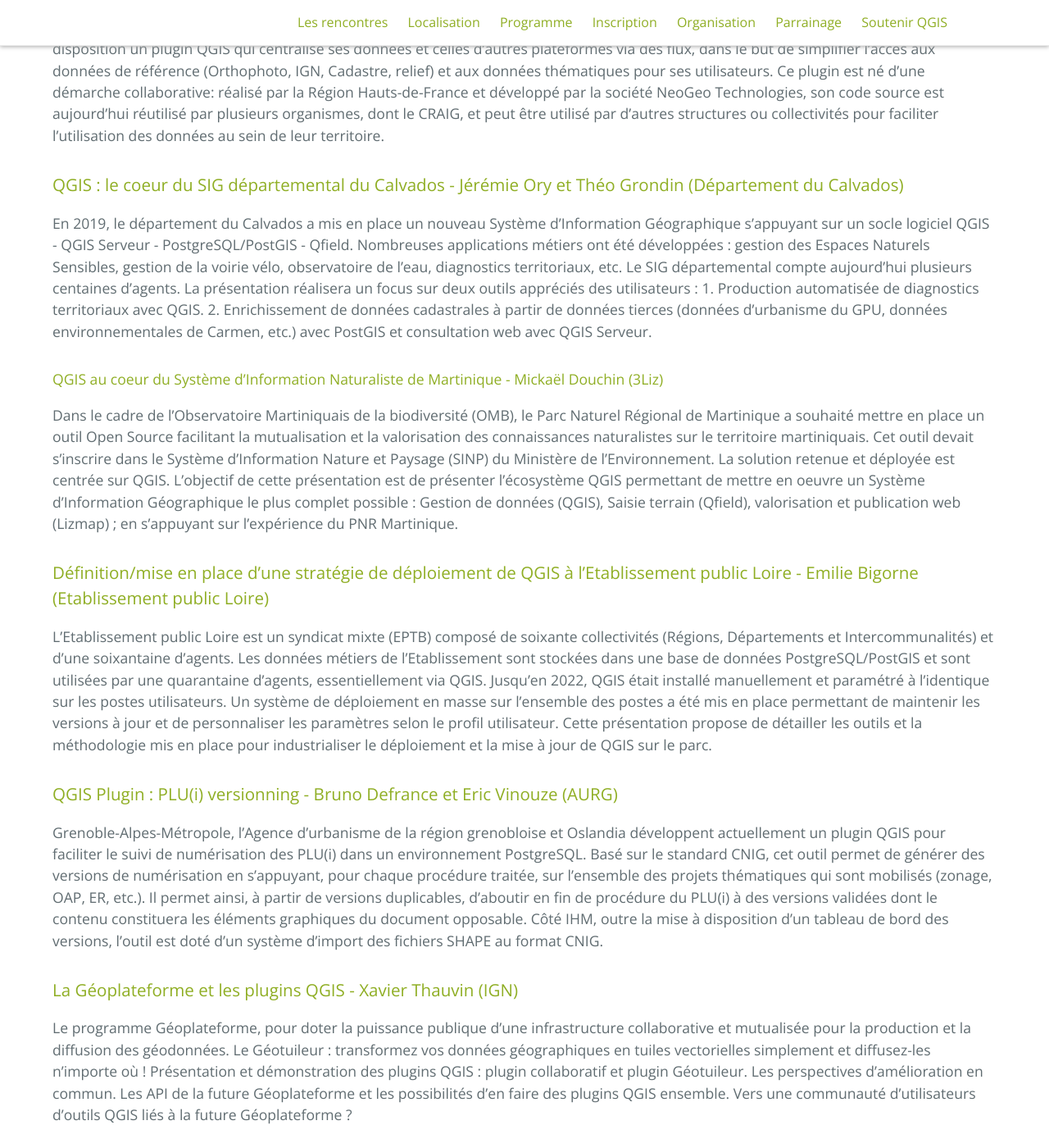
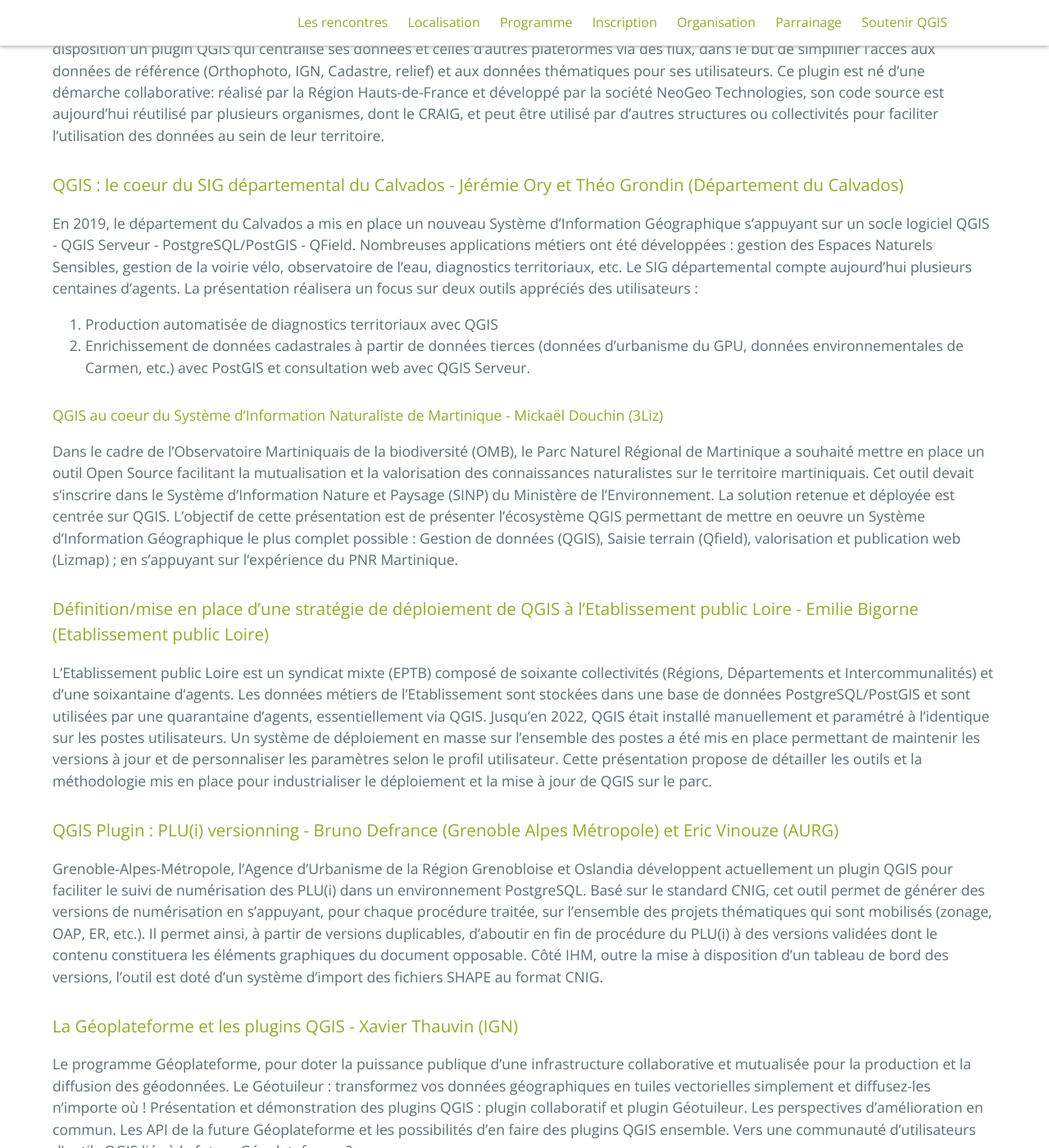
Before and after one commit to OSGeo-fr/QGIS-conf-fr-website, a Jekyll site: the page built from z20_programme.md, in a window 1280 px wide and 1400 px high, scrolled down 3058 px. Shown: the whole window at 82% size. Built offline with Jekyll 4.4.1, drawn with Linux system fonts in a browser that asks for light colours; some of the changed text lies outside the part shown.

Commit message:
Apply suggestions from code review
Co-authored-by: Harrissou Sant-anna <delazj@gmail.com>

```diff
--- a/z20_programme.md
+++ b/z20_programme.md
@@ -29,7 +29,7 @@ A paraître
         <tr class="atelier">
             <td><b>09h30 - 12h00</b><br><a href="#qgis-et-postgis--trucs-et-astuces---julien-cabieces-oslandia">QGIS et PostGIS : Trucs et astuces - Julien Cabieces (Oslandia)</a></td>
             <td><b>09h30 - 12h00</b><br><a href="#publication-sur-le-web-dun-projet-qgis-avec-la-solution-opensource-lizmap---etienne-trimaille-3liz">Publication sur le web d’un projet QGIS avec la solution opensource Lizmap - Etienne Trimaille (3Liz)</a></td>
-            <td><b>09h30 - 12h00</b><br><a href="#création-de-tableaux-de-bord-dynamiques-dans-qgis---robin-bonnefoy-fredon-occitanie">Création de tableaux de bord dynamiques dans QGIS - Robin Bonnefoy et Émilie Algans (FREDON Occitanie)</a></td>
+            <td><b>09h30 - 12h00</b><br><a href="#création-de-tableaux-de-bord-dynamiques-dans-qgis---robin-bonnefoy-et-émilie-algans-fredon-occitanie">Création de tableaux de bord dynamiques dans QGIS - Robin Bonnefoy et Émilie Algans (FREDON Occitanie)</a></td>
             <td><b>09h30 - 12h00</b><br><a href="#à-la-découverte-des-données-lidar-hd--vers-une-cartographie-3d-france-entière---terry-moreau-ign">A la découverte des données Lidar HD : vers une cartographie 3D France entière - Terry Moreau (IGN)</a></td>
             <td><b>09h30 - 12h00</b><br><a href="#débuter-avec-le-modeleur-graphique-de-qgis---marjorie-fangain-keolis">Débuter avec le modeleur graphique de QGIS - Marjorie Fangain (KEOLIS)</a></td>
             <td><b>09h30 - 12h00</b><br><a href="#initation-à-qgis---nicolas-roelandt-université-gustave-eiffel">Initiation à QGIS - Nicolas Roelandt (Université Gustave Eiffel)</a></td>
@@ -127,7 +127,7 @@ A paraître
     </tr>
     <tr class="pair">
       <td>16:05</td>
-      <td><a href="#qgis-plugin--plui-versionning----bruno-defrance-et-eric-vinouze-aurg">QGIS Plugin: PLU(i) versionning</a></td>
+      <td><a href="#qgis-plugin--plui-versionning----bruno-defrance-grenoble-alpes-métropole-eric-vinouze-aurg">QGIS Plugin: PLU(i) versionning</a></td>
       <td>Bruno Defrance (Grenoble Alpes Métropole) et Eric Vinouze (AURG)</td>
     </tr>
     <tr class="impair">
@@ -152,15 +152,15 @@ A paraître
 
 ### QGIS et PostGIS : Trucs et astuces - Julien Cabieces (Oslandia)
 
-Le support de PostGreSQL dans QGIS offre de nombreuses fonctionnalités permettant de manipuler des données géographiques stockées en base de données. Il permet de créer des applications métiers très puissantes, facilement, sans aucune compétence en langage de programmation, juste SQL et comment configurer QGIS.
+Le support de PostgreSQL dans QGIS offre de nombreuses fonctionnalités permettant de manipuler des données géographiques stockées en base de données. Il permet de créer des applications métiers très puissantes, facilement, sans aucune compétence en langage de programmation, juste SQL et comment configurer QGIS.
 
 Cet atelier présentera un ensemble de fonctionnalités à connaître pour construire une application SIG basée sur QGIS et PostGIS. J'expliquerai comment:
 - Configurer proprement les relations entre couches de données
 - Activer ou non les groupes de transaction
-- Communiquer depuis PostGreSQL vers QGIS
+- Communiquer depuis PostgreSQL vers QGIS
 - Utiliser les dépendances de données pour réagir aux triggers
 - Stocker en base un projet QGIS, un style ou le résultat d'un traitement
-- Administrer votre base depuis l'explorateur"
+- Administrer votre base depuis l'explorateur
 
 ### Publication sur le web d’un projet QGIS avec la solution opensource Lizmap - Etienne Trimaille (3Liz)
 
@@ -189,7 +189,7 @@ L’objectif sera d’accompagner les participants à construire de A à Z un ta
 Les experts de l’IGN vous proposent un atelier de manipulation des données altimétriques 3D acquises dans le cadre du programme LiDAR HD, sous 3 volets :
 - Accéder aux données (en téléchargement et via les flux)
 - Présentation (et si possible démonstration sur des cas concrets) des derniers outils QGIS (développés ou à venir) pour faciliter la gestion des nuages de points lidar (https://www.lutraconsulting.co.uk/crowdfunding/pointcloud-processing-qgis/ )
-- Pour aller plus loin (utilisation du plugIN LASTools) : Visualisation de nuage de points classifié, Création d’un MNT
+- Pour aller plus loin (utilisation du plugin LASTools) : Visualisation de nuage de points classifié, Création d’un MNT
 
 ### Débuter avec le modeleur graphique de QGIS - Marjorie Fangain (KEOLIS)
 
@@ -208,7 +208,7 @@ Beaucoup d’utilisateurs ont besoin de lier leurs données géographiques avec
 ### Créer un outil de saisie avec des expressions - Mickaël Douchin (3Liz)
 
 L'idée de cet atelier est d'illustrer comment utiliser les expressions dans QGIS pour créer un outil de saisie complet, à partir d'une donnée au format tabulaire, avec les étapes suivantes:
-- Import d'une donnée "tableur" dans un Geopackage et affichage dans QGIS
+- Import d'une donnée "tableur" dans un GeoPackage et affichage dans QGIS
 - Création et correction de données via des expressions
 - Mettre les données en relation
 - Créer un formulaire de saisie avancé
@@ -216,16 +216,17 @@ L'idée de cet atelier est d'illustrer comment utiliser les expressions dans QGI
 
 On privilégie dans cet exemple l'utilisation d'expressions dans QGIS pour la majorité des traitements: pas d'utilisation de requêtes SQL en base de données ou d'algorithmes complexes.
 
-### Présentation de la stack Mergin Maps - Julien Waddle (CampToCamp)
+### Présentation de la stack Mergin Maps - Julien Waddle (Camptocamp)
 
 Alternative à QField, Mergin Maps propose plusieurs outils pour faire de la saisie de terrain tout en gérant les conflits et les synchronisations de données directement dans une base de données PostgreSQL.
 
- Cet atelier permettra de découvrir les logiciels suivants :
- Mergin Maps Input (Plugin QGIS
- Mergin Maps DBSync (Synchronisation)
- Mergin Maps Cloud Community (API)
+Cet atelier permettra de découvrir les logiciels suivants :
 
- Durant l’atelier, nous expliquerons les étapes d’une mise en place sous docker d’une base de données PostGIS, d’une instance de Mergin Map Community, et d’une synchronisation de base de données (DbSync).
+- Mergin Maps Input (Plugin QGIS)
+- Mergin Maps DBSync (Synchronisation)
+- Mergin Maps Cloud Community (API)
+
+ Durant l’atelier, nous expliquerons les étapes d’une mise en place sous Docker d’une base de données PostGIS, d’une instance de Mergin Map Community, et d’une synchronisation de base de données (DbSync).
 
  Puis, nous ferons un cas d’usage en créant un projet QGIS avec des couches éditables via des formulaires avancées (menu déroulant, photographie, etc). Cela, afin d’illustrer le bon fonctionnement de la stack Mergin Maps.
 
@@ -274,7 +275,10 @@ De nombreuses données sont mises à disposition de nos jours, mais un utilisate
 
 ### QGIS : le coeur du SIG départemental du Calvados - Jérémie Ory et Théo Grondin (Département du Calvados)
 
-En 2019, le département du Calvados a mis en place un nouveau Système d'Information Géographique s’appuyant sur un socle logiciel QGIS - QGIS Serveur - PostgreSQL/PostGIS - Qfield. Nombreuses applications métiers ont été développées : gestion des Espaces Naturels Sensibles, gestion de la voirie vélo, observatoire de l’eau, diagnostics territoriaux, etc. Le SIG départemental compte aujourd’hui plusieurs centaines d’agents. La présentation réalisera un focus sur deux outils appréciés des utilisateurs : 1. Production automatisée de diagnostics territoriaux avec QGIS. 2. Enrichissement de données cadastrales à partir de données tierces (données d’urbanisme du GPU, données environnementales de Carmen, etc.) avec PostGIS et consultation web avec QGIS Serveur.
+En 2019, le département du Calvados a mis en place un nouveau Système d'Information Géographique s’appuyant sur un socle logiciel QGIS - QGIS Serveur - PostgreSQL/PostGIS - QField. Nombreuses applications métiers ont été développées : gestion des Espaces Naturels Sensibles, gestion de la voirie vélo, observatoire de l’eau, diagnostics territoriaux, etc. Le SIG départemental compte aujourd’hui plusieurs centaines d’agents. La présentation réalisera un focus sur deux outils appréciés des utilisateurs :
+
+1. Production automatisée de diagnostics territoriaux avec QGIS
+2. Enrichissement de données cadastrales à partir de données tierces (données d’urbanisme du GPU, données environnementales de Carmen, etc.) avec PostGIS et consultation web avec QGIS Serveur.
 
 #### QGIS au coeur du Système d'Information Naturaliste de Martinique - Mickaël Douchin (3Liz)
 
@@ -284,10 +288,10 @@ Dans le cadre de l’Observatoire Martiniquais de la biodiversité (OMB), le Par
 
 L’Etablissement public Loire est un syndicat mixte (EPTB) composé de soixante collectivités (Régions, Départements et Intercommunalités) et d'une soixantaine d'agents.  Les données métiers de l'Etablissement sont stockées dans une base de données PostgreSQL/PostGIS et sont utilisées par une quarantaine d'agents, essentiellement via QGIS.  Jusqu'en 2022, QGIS était installé manuellement et paramétré à l'identique sur les postes utilisateurs. Un système de déploiement en masse sur l'ensemble des postes a été mis en place permettant de maintenir les versions à jour et de personnaliser les paramètres selon le profil utilisateur.  Cette présentation propose de détailler les outils et la méthodologie mis en place pour industrialiser le déploiement et la mise à jour de QGIS sur le parc.
 
-### QGIS Plugin : PLU(i) versionning -  Bruno Defrance et Eric Vinouze (AURG)
+### QGIS Plugin : PLU(i) versionning -  Bruno Defrance (Grenoble Alpes Métropole) et Eric Vinouze (AURG)
 
-Grenoble-Alpes-Métropole, l'Agence d'urbanisme de la région grenobloise et Oslandia développent actuellement un plugin QGIS pour faciliter le suivi de numérisation des PLU(i) dans un environnement PostgreSQL. Basé sur le standard CNIG, cet outil permet de générer des versions de numérisation en s'appuyant, pour chaque procédure traitée, sur l'ensemble des projets thématiques qui sont mobilisés (zonage, OAP, ER, etc.). Il permet ainsi, à partir de versions duplicables, d'aboutir en fin de procédure du PLU(i) à des versions validées dont le contenu constituera les éléments graphiques du document opposable. Côté IHM, outre la mise à disposition d’un tableau de bord des versions, l'outil est doté d'un système d'import des fichiers SHAPE au format CNIG.
+Grenoble-Alpes-Métropole, l'Agence d'Urbanisme de la Région Grenobloise et Oslandia développent actuellement un plugin QGIS pour faciliter le suivi de numérisation des PLU(i) dans un environnement PostgreSQL. Basé sur le standard CNIG, cet outil permet de générer des versions de numérisation en s'appuyant, pour chaque procédure traitée, sur l'ensemble des projets thématiques qui sont mobilisés (zonage, OAP, ER, etc.). Il permet ainsi, à partir de versions duplicables, d'aboutir en fin de procédure du PLU(i) à des versions validées dont le contenu constituera les éléments graphiques du document opposable. Côté IHM, outre la mise à disposition d’un tableau de bord des versions, l'outil est doté d'un système d'import des fichiers SHAPE au format CNIG.
 
 ### La Géoplateforme et les plugins QGIS - Xavier Thauvin (IGN)
 
-Le programme Géoplateforme, pour doter la puissance publique d’une infrastructure collaborative et mutualisée pour la production et la diffusion des géodonnées.   Le Géotuileur : transformez vos données géographiques en tuiles vectorielles simplement et diffusez-les n'importe où !   Présentation et démonstration des plugins QGIS : plugin collaboratif et plugin Géotuileur.  Les perspectives d'amélioration en commun.   Les API de la future Géoplateforme et les possibilités d'en faire des plugins QGIS ensemble.   Vers une communauté d'utilisateurs d'outils QGIS liés à la future Géoplateforme ?
+Le programme Géoplateforme, pour doter la puissance publique d’une infrastructure collaborative et mutualisée pour la production et la diffusion des géodonnées. Le Géotuileur : transformez vos données géographiques en tuiles vectorielles simplement et diffusez-les n'importe où ! Présentation et démonstration des plugins QGIS : plugin collaboratif et plugin Géotuileur. Les perspectives d'amélioration en commun. Les API de la future Géoplateforme et les possibilités d'en faire des plugins QGIS ensemble. Vers une communauté d'utilisateurs d'outils QGIS liés à la future Géoplateforme ?
```
Also changed, not shown: other parts of z20_programme.md (+4 -4 lines), z30_parrainages.md (+1 -1 lines).
